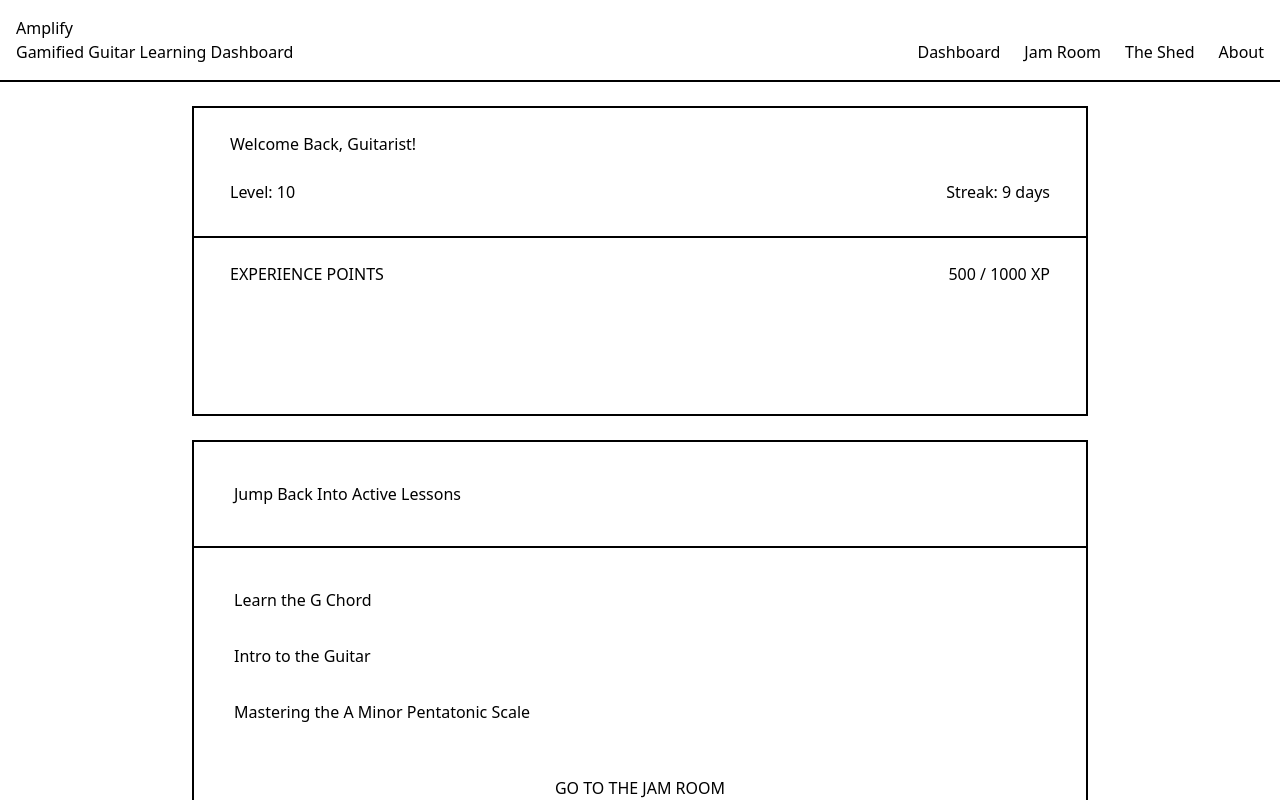
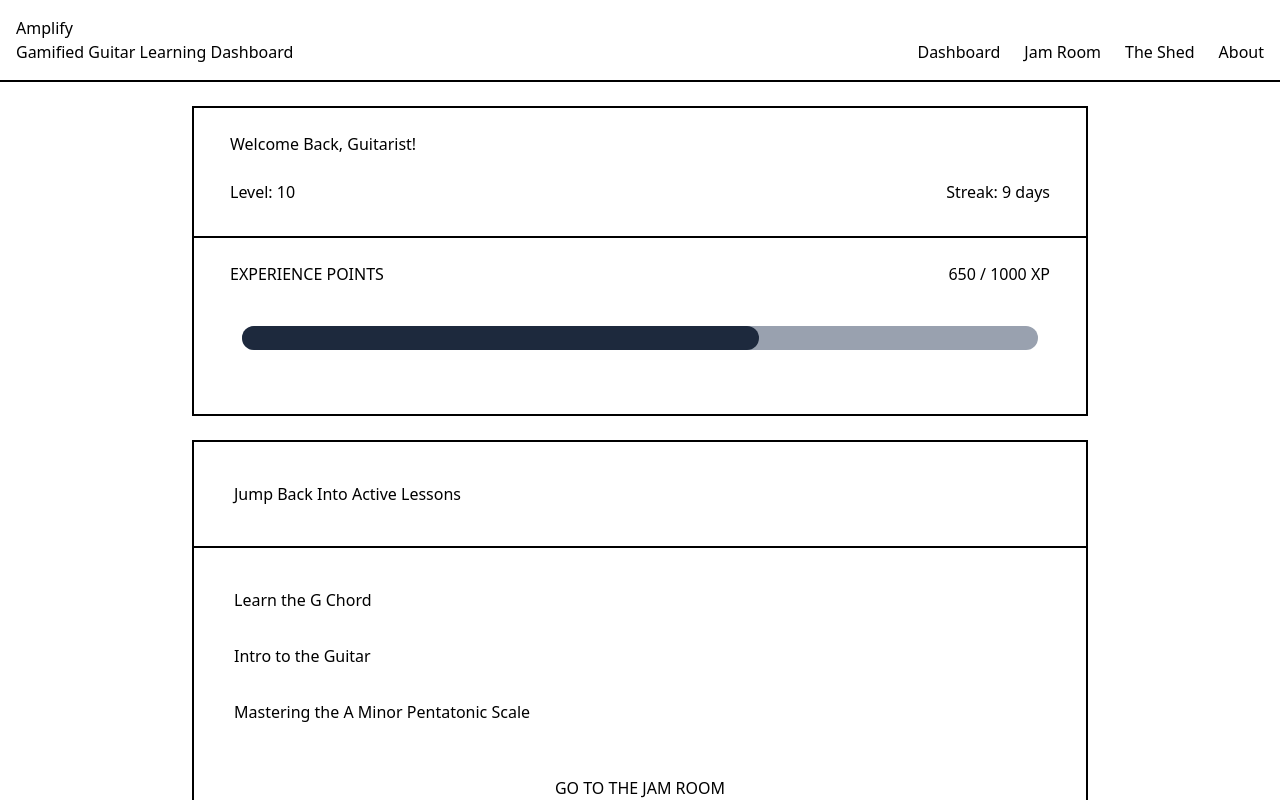
Before and after one commit to joshliford/amplify-guitar-app, a React (Vite) app in the folder amplify-guitar-app/: page / in a window 1280 px wide. Shown: the top 800 px of the page. Built offline with nearby package versions, Linux system fonts and the light colour scheme.

Commit message:
added XP bar to homepage; added dynamic functionality to welcome message, xp count, and xp progress via the xp bar

```diff
--- a/amplify-guitar-app/src/App.jsx
+++ b/amplify-guitar-app/src/App.jsx
@@ -1,4 +1,5 @@
 import { Routes, Route } from 'react-router'
+import { useState } from 'react'
 import './index.css'
 import Header from './components/Header'
 import Footer from './components/Footer'
@@ -9,12 +10,20 @@
 
 function App() {
 
+  const [ userProgress, setUserProgress ] = useState({
+    userName: "Josh",
+    level: 9,
+    xp: 650,
+    xpToNextLevel: 1000,
+    streak: 5
+  })
+
   return (
     <div>
       <main>
         <Header />
         <Routes>
-          <Route path='/' element={<Home />} />
+          <Route path='/' element={<Home {...userProgress} />} />
           <Route path='/about' element={<About />} />
           <Route path='/jamroom' element={<JamRoom />} />
           <Route path='/shed' element={<Shed />} />
--- a/amplify-guitar-app/src/components/XPBar.jsx
+++ b/amplify-guitar-app/src/components/XPBar.jsx
@@ -7,10 +7,10 @@
     const xpBarWidth = fillPercentage(xp, xpToNextLevel);
 
     return (
-        <div className="rounded-xl bg-gray-400 h-6">
+        <div className="rounded-xl bg-gray-400 h-6 w-full">
             <span
             className="bg-slate-800 h-full block rounded-xl"
-            style={{ width: xpBarWidth }}
+            style={{ width: xpBarWidth + '%' }}
             >
             </span>
         </div>
--- a/amplify-guitar-app/src/pages/Home.jsx
+++ b/amplify-guitar-app/src/pages/Home.jsx
@@ -1,7 +1,7 @@
 import { Link } from 'react-router'
 import XPBar from "../components/XPBar"
 
-export default function Home() {
+export default function Home( {xp, xpToNextLevel }) {
 
     return (
         <div>
@@ -19,10 +19,10 @@
                     <div className="m-4">
                         <div className="flex flex-row justify-between px-5 py-2">
                             <p>EXPERIENCE POINTS</p>
-                            <p>500 / 1000 XP</p>
+                            <p>{`${xp} / ${xpToNextLevel} XP`}</p>
                         </div>
                         <div className="flex justify-center m-8">
-                            <XPBar />
+                            <XPBar xp={xp} xpToNextLevel={xpToNextLevel} />
                         </div>
                     </div>
                 </div>
```
